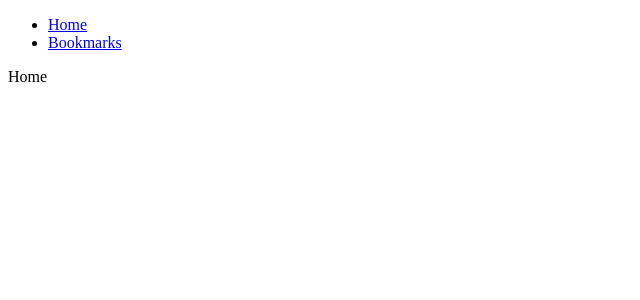
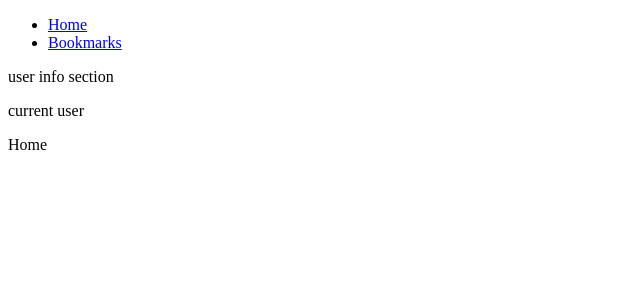
Before and after one commit to hannahellis4242/Bookmarks, a Next.js app in the folder client2/: page / in a window 1280 px wide. Shown: the top 300 px of the page, without its empty margins (0-640 px from the left). Built offline with nearby package versions, Linux system fonts and the light colour scheme.

Commit message:
Adding a user section

```diff
--- /dev/null
+++ b/client2/components/User.tsx
@@ -0,0 +1,13 @@
+import React, { useContext } from "react";
+import { UserContext } from "../store/UserContext";
+const User: React.FC = () => {
+  const user = useContext(UserContext);
+  return (
+    <section>
+      <p>user info section</p>
+      <p>current user {user.user}</p>
+    </section>
+  );
+};
+
+export default User;
--- a/client2/pages/bookmarks.tsx
+++ b/client2/pages/bookmarks.tsx
@@ -2,6 +2,7 @@ import type { NextPage } from "next";
 import { useContext, useEffect } from "react";
 import BookmarkCards from "../components/BookmarkCards";
 import Navigation from "../components/Navigation";
+import User from "../components/User";
 import { BookmarksContext } from "../store/BookmarksContext";
 
 const Bookmarks: NextPage = () => {
@@ -10,6 +11,7 @@ const Bookmarks: NextPage = () => {
   return (
     <main>
       <Navigation />
+      <User />
       <BookmarkCards />
     </main>
   );
--- a/client2/pages/index.tsx
+++ b/client2/pages/index.tsx
@@ -1,10 +1,12 @@
 import type { NextPage } from "next";
 import Navigation from "../components/Navigation";
+import User from "../components/User";
 
 const Home: NextPage = () => {
   return (
     <main>
       <Navigation />
+      <User />
       <header>Home</header>
     </main>
   );
```
